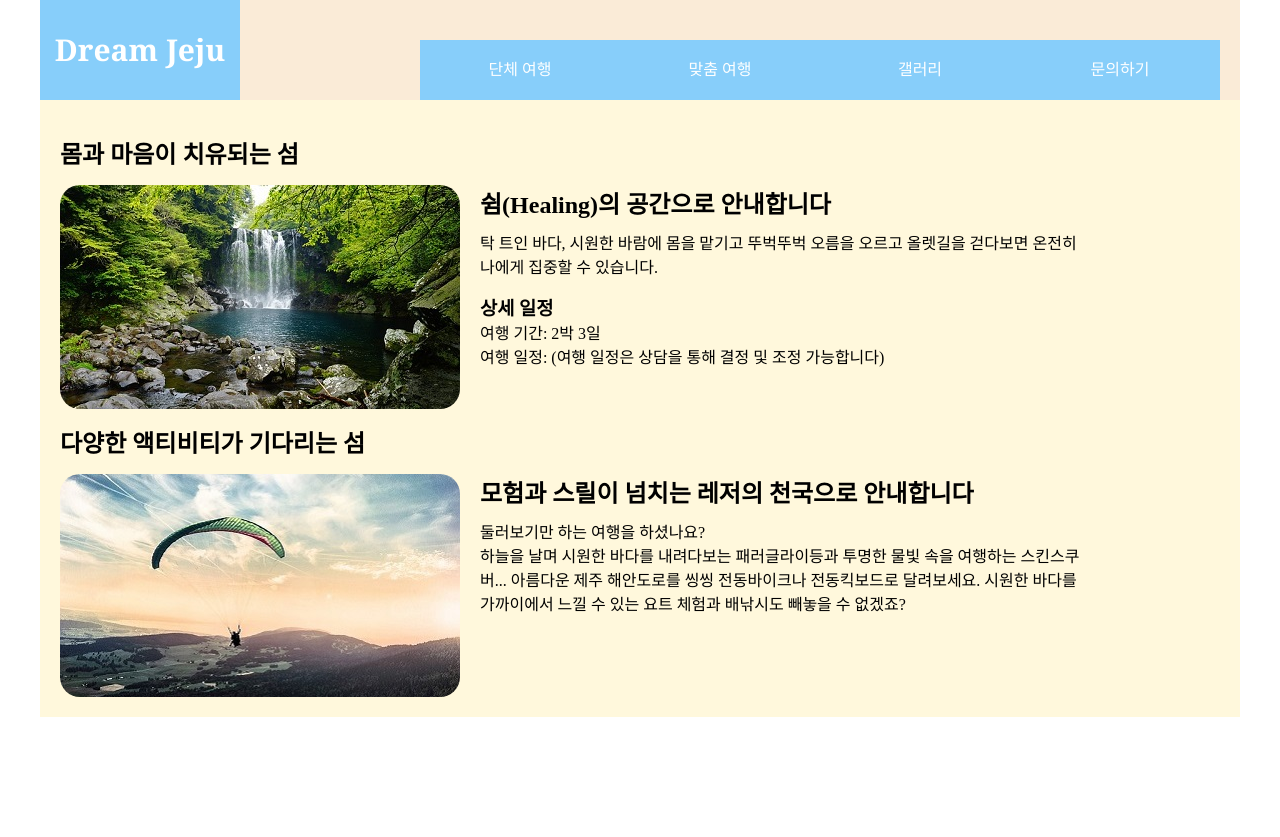
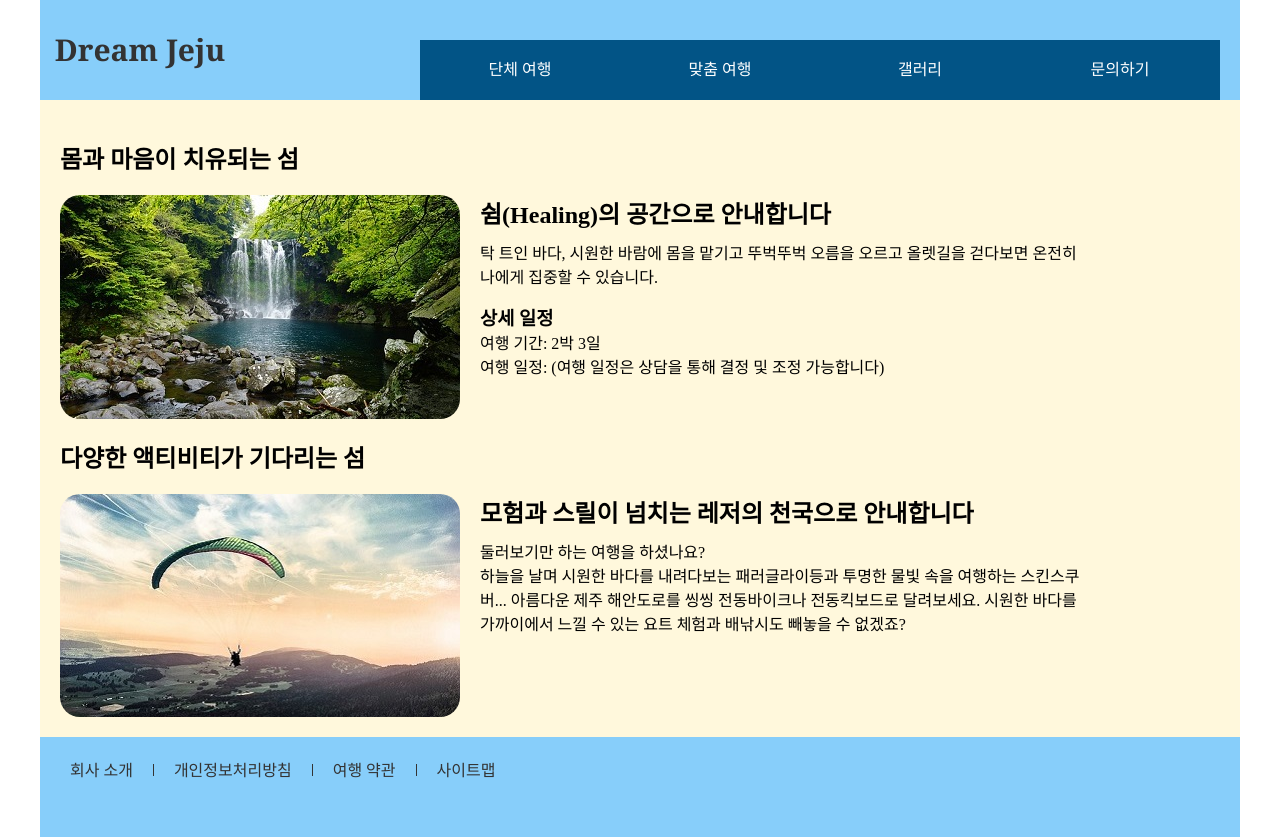
Before and after one commit to pje224/dream_jeju, a plain HTML site: page index.html in a window 1280 px wide. Before the commit the page ends 800 px from the top, so only its background shows below. Drawn offline with Linux system fonts and the light colour scheme.

Commit message:
하단 완료

```diff
--- a/css/main.css
+++ b/css/main.css
@@ -30,20 +30,19 @@ header {
   width: 200px;
   line-height: 100px;
   background-color: lightskyblue;
-
   font-size: 30px;
   font-family: Georgia, "Times New Roman", Times, serif;
   font-weight: bold;
 }
 .logo > a {
-  color: #fff;
+  color: #333;
 }
 /* 상단 메뉴 */
 nav {
   position: relative;
   width: 1000px;
   height: 100px;
-  background-color: antiquewhite;
+  background-color: lightskyblue;
 }
 #topMenu {
   position: absolute;
@@ -55,7 +54,7 @@ nav {
 }
 #topMenu > li {
   width: calc(100% / 4);
-  background-color: lightskyblue;
+  background-color: rgb(2, 84, 134);
 }
 #topMenu > li > a {
   display: block;
@@ -73,7 +72,7 @@ nav {
   /* background-color: cadetblue; */
 }
 .healing > h1 {
-  margin: 15px 0;
+  margin: 20px 0;
 }
 .desc {
   display: flex;
@@ -100,3 +99,31 @@ nav {
   transform: scale(1.2);
   filter: blur(2px);
 }
+/* 하단 */
+.footer {
+  position: relative;
+  width: 100%;
+  height: 100px;
+  background-color: lightskyblue;
+}
+.text {
+  position: absolute;
+  top: 20px;
+  left: 30px;
+  display: flex;
+}
+.text li a::after {
+  content: "";
+  display: inline-block;
+  /* display 그냥 block 하면 아래로 정렬됨 */
+  width: 1px;
+  height: 12px;
+  background-color: #333;
+  margin: 0 20px;
+}
+.text li:last-child a::after {
+  content: none;
+}
+.text li a:hover {
+  text-decoration: underline;
+}
--- a/index.html
+++ b/index.html
@@ -79,6 +79,14 @@
         </section>
       </main>
       <!-- 하단 -->
+      <footer class="footer">
+        <ul class="text">
+          <li><a href="#">회사 소개</a></li>
+          <li><a href="#">개인정보처리방침</a></li>
+          <li><a href="#">여행 약관</a></li>
+          <li><a href="#">사이트맵</a></li>
+        </ul>
+      </footer>
     </div>
   </body>
 </html>
```
